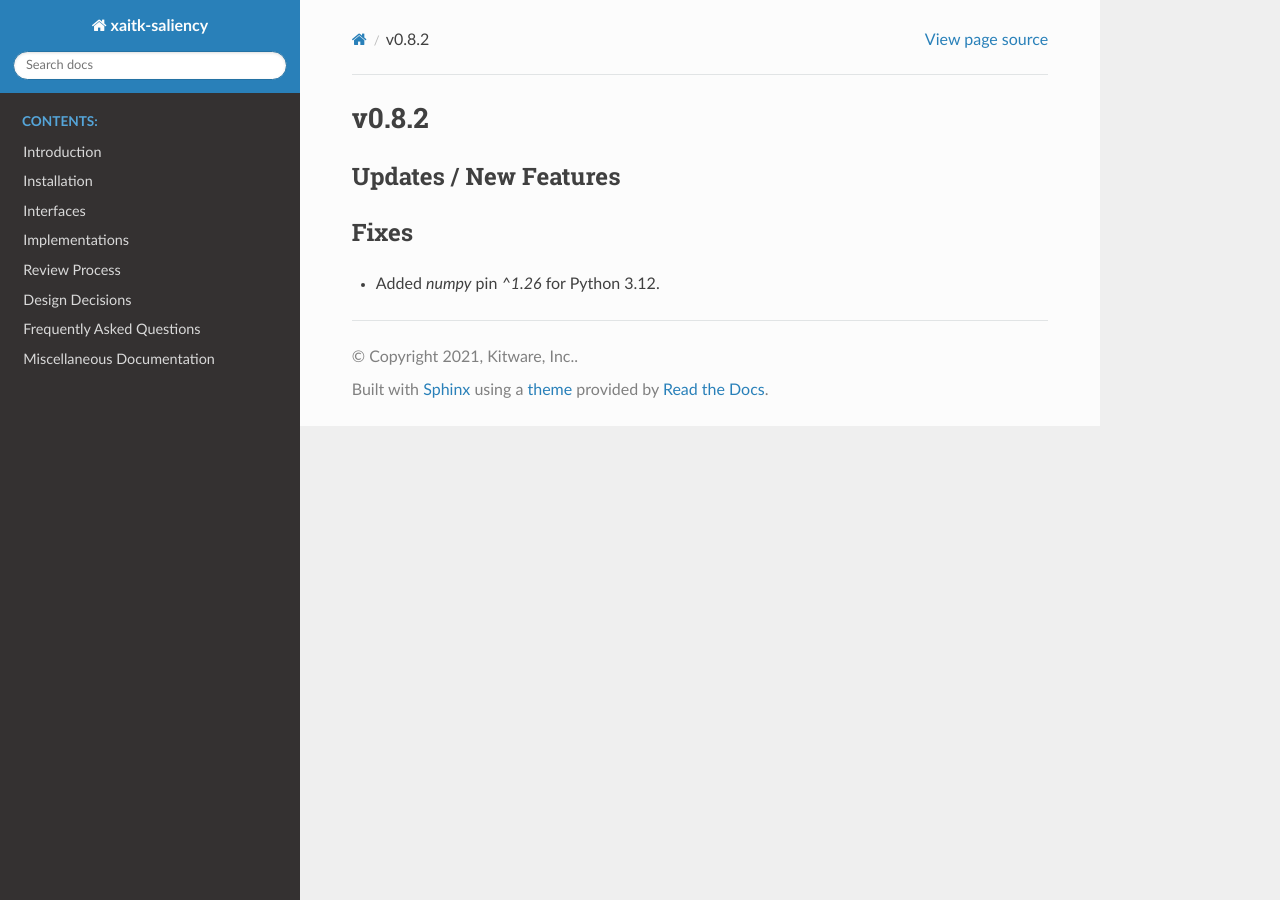
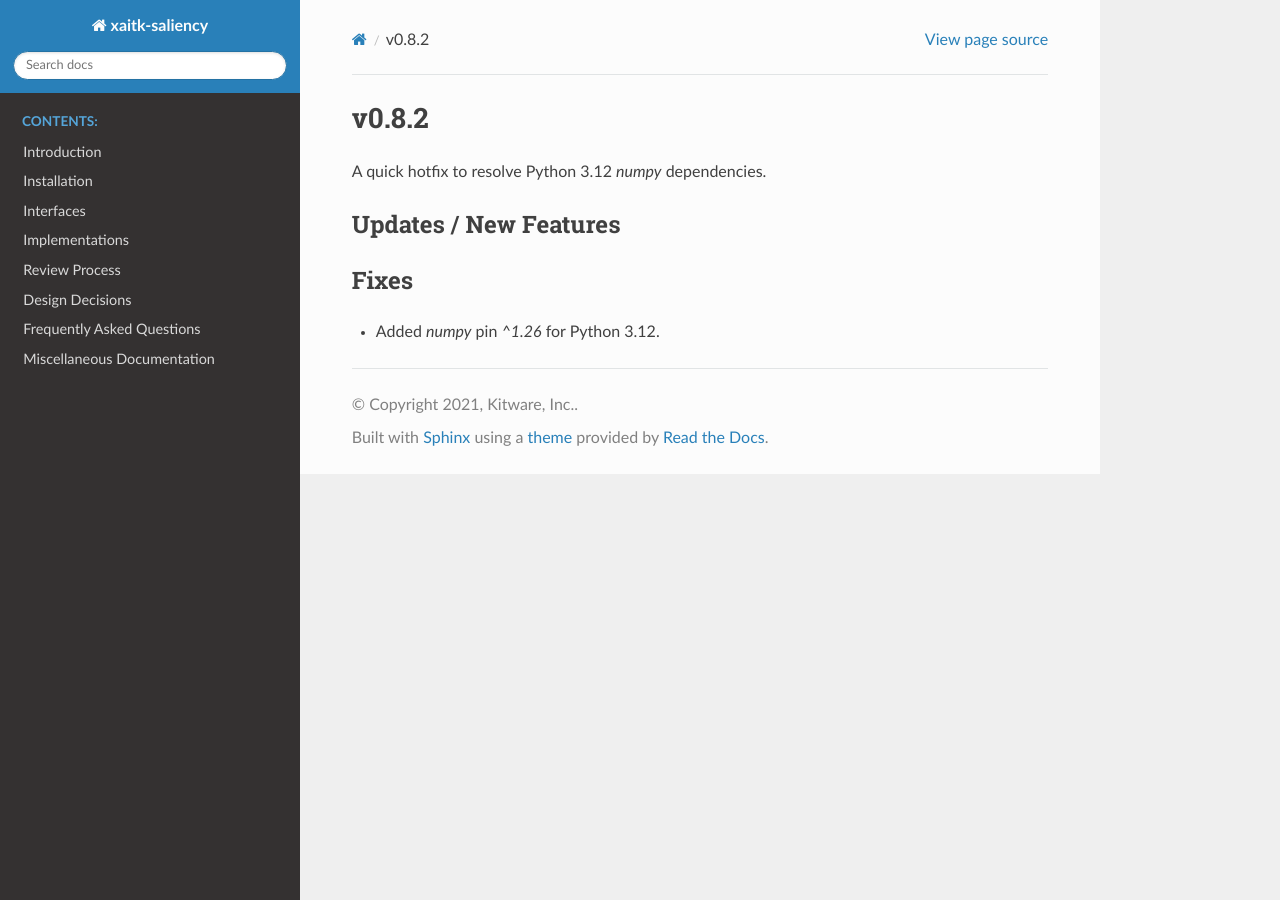
Before and after one commit to XAITK/xaitk-saliency, a Sphinx documentation site: the page built from docs/release_notes/v0.8.2.rst, in a window 1280 px wide. Built offline with Sphinx 7.4.7 and the Read the Docs theme 2.0.0, drawn with Linux system fonts in a browser that asks for light colours; pages that are not in the unit, such as notebooks, are missing from menus.

Commit message:
Updated release notes.

```diff
--- a/docs/release_notes/v0.8.2.rst
+++ b/docs/release_notes/v0.8.2.rst
@@ -1,5 +1,7 @@
 v0.8.2
 ======
+
+A quick hotfix to resolve Python 3.12 `numpy` dependencies.
 
 Updates / New Features
 ----------------------
```
